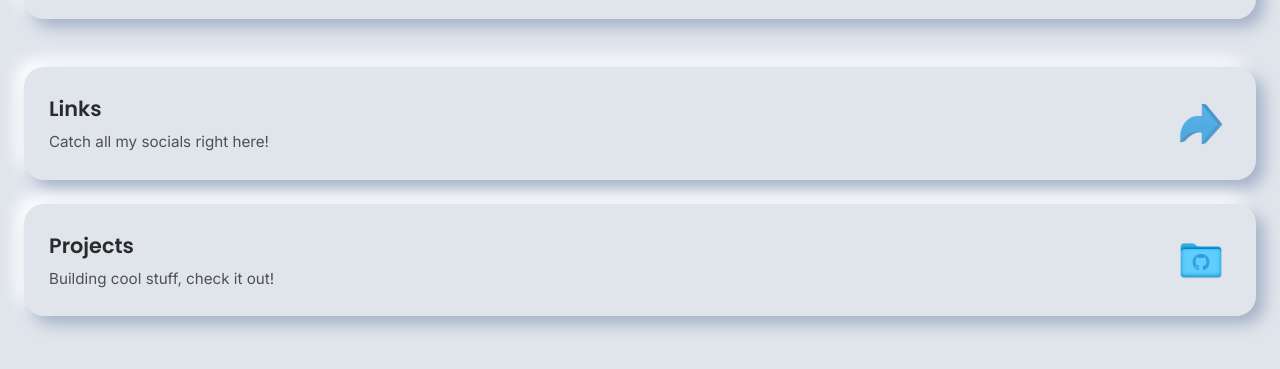
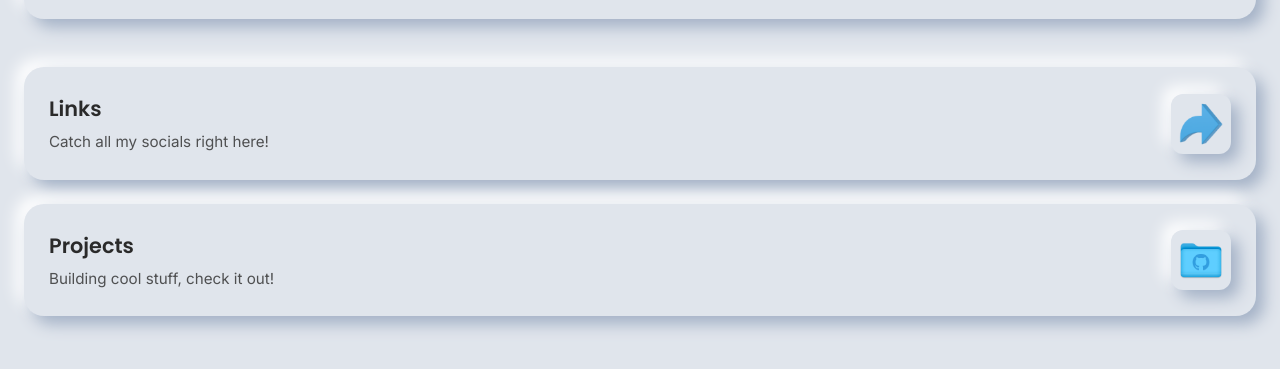
Before and after one commit to hndrapratamaa/Profile, a plain HTML site: page index.html in a window 1280 px wide. Shown: the part 253-622 px from the top of the page. Drawn offline with Linux system fonts and the light colour scheme.

Commit message:
Update style.css

```diff
--- a/style.css
+++ b/style.css
@@ -146,8 +146,7 @@ main {
     padding: 0.5rem;
     background: var(--card-bg);
     transition: transform 0.3s ease, filter 0.3s ease;
-    box-shadow: 4px 4px 8px var(--shadow-dark),
-               -4px -4px 8px var(--shadow-light);
+    box-shadow: var(--shadow-light), var(--shadow-dark);
     object-fit: contain;
 }
 
```
